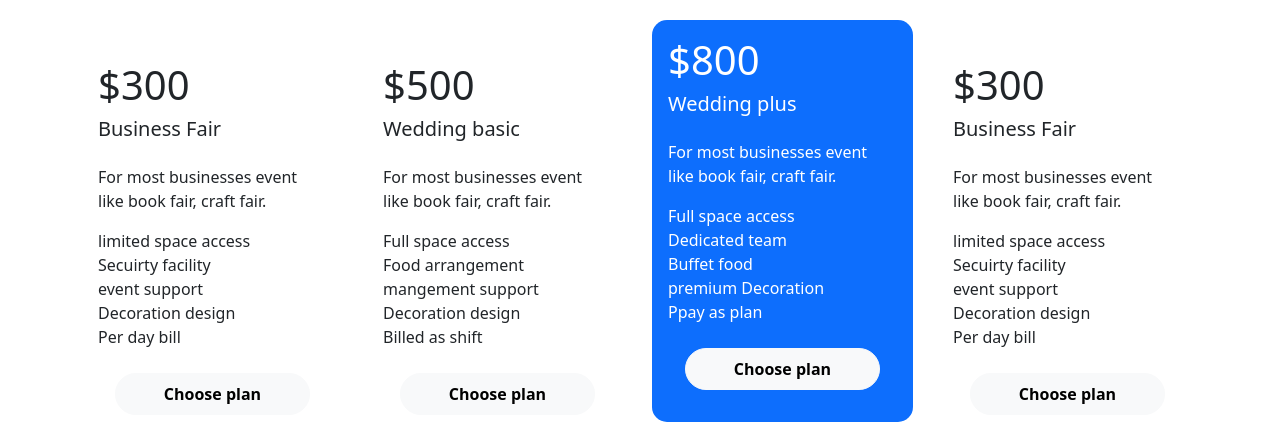
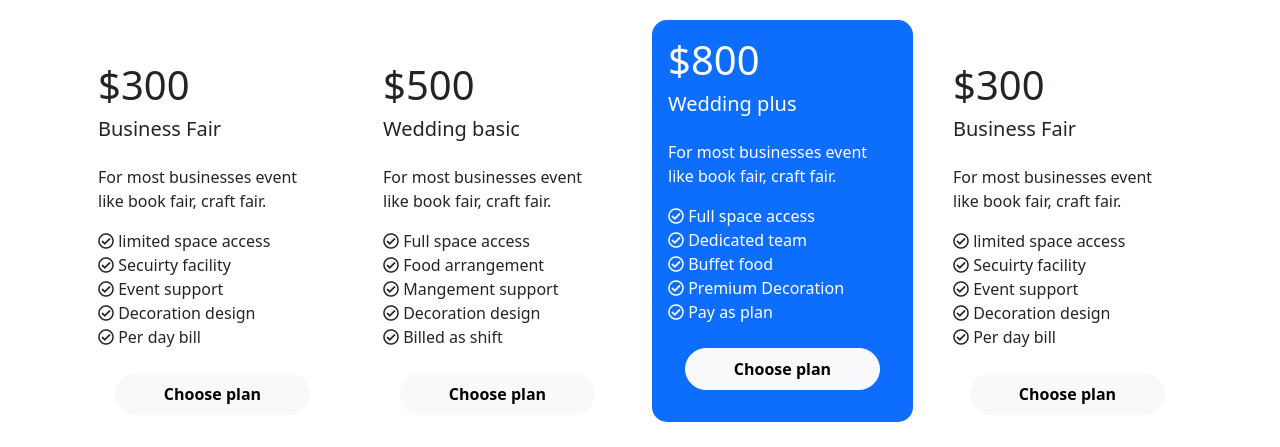
Before and after one commit to devriazul/Convension-Center---Assignment_03, a plain HTML site: page index.html in a window 1280 px wide. Shown: the part 713-1160 px from the top of the page. Drawn offline with Linux system fonts and the light colour scheme.

Commit message:
package icon added

```diff
--- a/index.html
+++ b/index.html
@@ -133,11 +133,11 @@
                                     <h5>Business Fair</h5>
                                     <p class="pt-3">For most businesses event like book fair, craft fair.</p>
                                     <ul class="list-unstyled mb-4">
-                                        <li>limited space access</li>
-                                        <li>Secuirty facility</li>
-                                        <li>event support</li>
-                                        <li>Decoration design</li>
-                                        <li>Per day bill</li>
+                                        <li><i class="far fa-check-circle"></i> limited space access</li>
+                                        <li><i class="far fa-check-circle"></i> Secuirty facility</li>
+                                        <li><i class="far fa-check-circle"></i> Event support</li>
+                                        <li><i class="far fa-check-circle"></i> Decoration design</li>
+                                        <li><i class="far fa-check-circle"></i> Per day bill</li>
                                     </ul>
                                     <div class="text-center">
                                         <a href="#" class="btn btn-light mb-3 rounded-pill fw-bold px-5 py-2">Choose plan</a>
@@ -152,11 +152,11 @@
                                     <h5>Wedding basic</h5>
                                     <p class="pt-3">For most businesses event like book fair, craft fair.</p>
                                     <ul class="list-unstyled mb-4">
-                                        <li>Full space access</li>
-                                        <li>Food arrangement</li>
-                                        <li>mangement support</li>
-                                        <li>Decoration design</li>
-                                        <li>Billed as shift</li>
+                                        <li><i class="far fa-check-circle"></i> Full space access</li>
+                                        <li><i class="far fa-check-circle"></i> Food arrangement</li>
+                                        <li><i class="far fa-check-circle"></i> Mangement support</li>
+                                        <li><i class="far fa-check-circle"></i> Decoration design</li>
+                                        <li><i class="far fa-check-circle"></i> Billed as shift</li>
                                     </ul>
                                     <div class="text-center">
                                         <a href="#" class="btn btn-light mb-3 rounded-pill fw-bold px-5 py-2">Choose plan</a>
@@ -171,11 +171,11 @@
                                     <h5>Wedding plus</h5>
                                     <p class="pt-3">For most businesses event like book fair, craft fair.</p>
                                     <ul class="list-unstyled mb-4">
-                                        <li>Full space access</li>
-                                        <li>Dedicated team</li>
-                                        <li>Buffet food</li>
-                                        <li>premium Decoration</li>
-                                        <li>Ppay as plan</li>
+                                        <li><i class="far fa-check-circle"></i> Full space access</li>
+                                        <li><i class="far fa-check-circle"></i> Dedicated team</li>
+                                        <li><i class="far fa-check-circle"></i> Buffet food</li>
+                                        <li><i class="far fa-check-circle"></i> Premium Decoration</li>
+                                        <li><i class="far fa-check-circle"></i> Pay as plan</li>
                                     </ul>
                                     <div class="text-center">
                                         <a href="#" class="btn btn-light mb-3 rounded-pill fw-bold px-5 py-2">Choose plan</a>
@@ -190,11 +190,11 @@
                                     <h5>Business Fair</h5>
                                     <p class="pt-3">For most businesses event like book fair, craft fair.</p>
                                     <ul class="list-unstyled mb-4">
-                                        <li>limited space access</li>
-                                        <li>Secuirty facility</li>
-                                        <li>event support</li>
-                                        <li>Decoration design</li>
-                                        <li>Per day bill</li>
+                                        <li><i class="far fa-check-circle"></i> limited space access</li>
+                                        <li><i class="far fa-check-circle"></i> Secuirty facility</li>
+                                        <li><i class="far fa-check-circle"></i> Event support</li>
+                                        <li><i class="far fa-check-circle"></i> Decoration design</li>
+                                        <li><i class="far fa-check-circle"></i> Per day bill</li>
                                     </ul>
                                     <div class="text-center">
                                         <a href="#" class="btn btn-light mb-3 rounded-pill fw-bold px-5 py-2">Choose plan</a>
```
